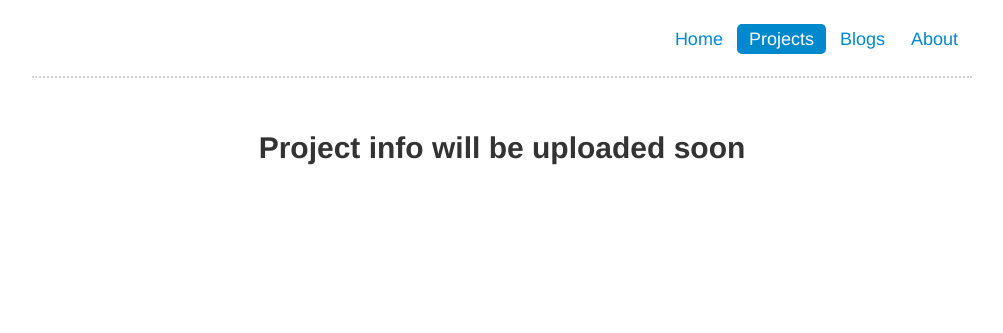
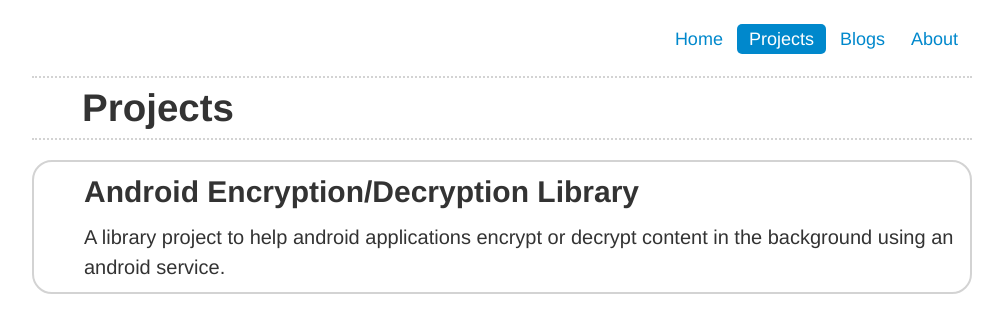
Before and after one commit to abslog/website-abstrucelog, a PHP site: page / in a window 1280 px wide, after a click on "Projects". Shown: the top 333 px of the page, without its empty margins (138-1141 px from the left). Run offline with PHP 8.4, Linux system fonts and the light colour scheme.

Commit message:
Adding project information

```diff
--- a/html/general.css
+++ b/html/general.css
@@ -18,6 +18,10 @@ body {}
 .logo-img {margin-bottom: 10px; margin-left: 20px;}
 .tab-title {font-size:18px;}
 
+.project-container {border: 2px; border-color: #d3d3d3; border-style: solid; border-radius: 20px; margin-top: 20px;}
+.project-title { margin-left: 50px; font-size: 30px;}
+.project-desc { margin-left : 50px; font-size: 20px; line-height: 150%;}
+
 .about-info {text-align: center; margin-top: 20px;}
 .about-desc-title {font-size: 20px;}
 .about-desc {font-size: 18px; margin-top: 20px; line-height: 150%;}
--- a/html/index/project.php
+++ b/html/index/project.php
@@ -1,9 +1,8 @@
-<?php
+<div class="tab-content-heading-container">
+    <h1 class="tab-content-heading">Projects</h1>
+</div>
 
-    echo '
-
-        <h1 class="center-info-header"> Project info will be uploaded soon </h1>
-
-    ';
-
-?>
+<div class="project-container">
+    <h3 class="project-title"">Android Encryption/Decryption Library</h3>
+    <p class="project-desc">  A library project to help android applications encrypt or decrypt content in the background using an android service.</p>
+</div>
--- a/html/main.js
+++ b/html/main.js
@@ -1,6 +1,8 @@
 
+//global namespace for the website
 var abslog = {};
 
+//manage the tab swithing for the applicaiton
 abslog.tabmanager = (function(){
 
     function init() {
@@ -22,6 +24,7 @@ abslog.tabmanager = (function(){
 
 }());
 
+//initialization should happen here
 $(document).ready(function(){
    abslog.tabmanager.init();
 });
```
